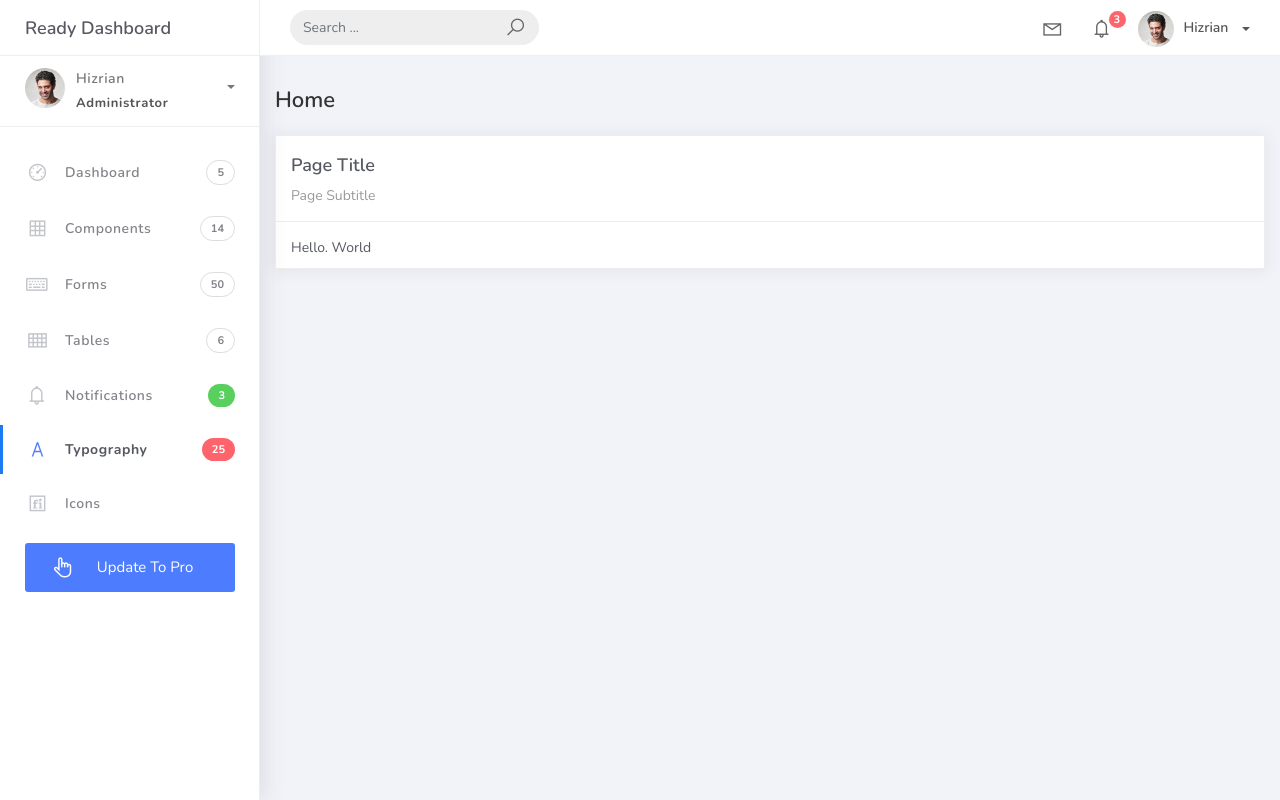
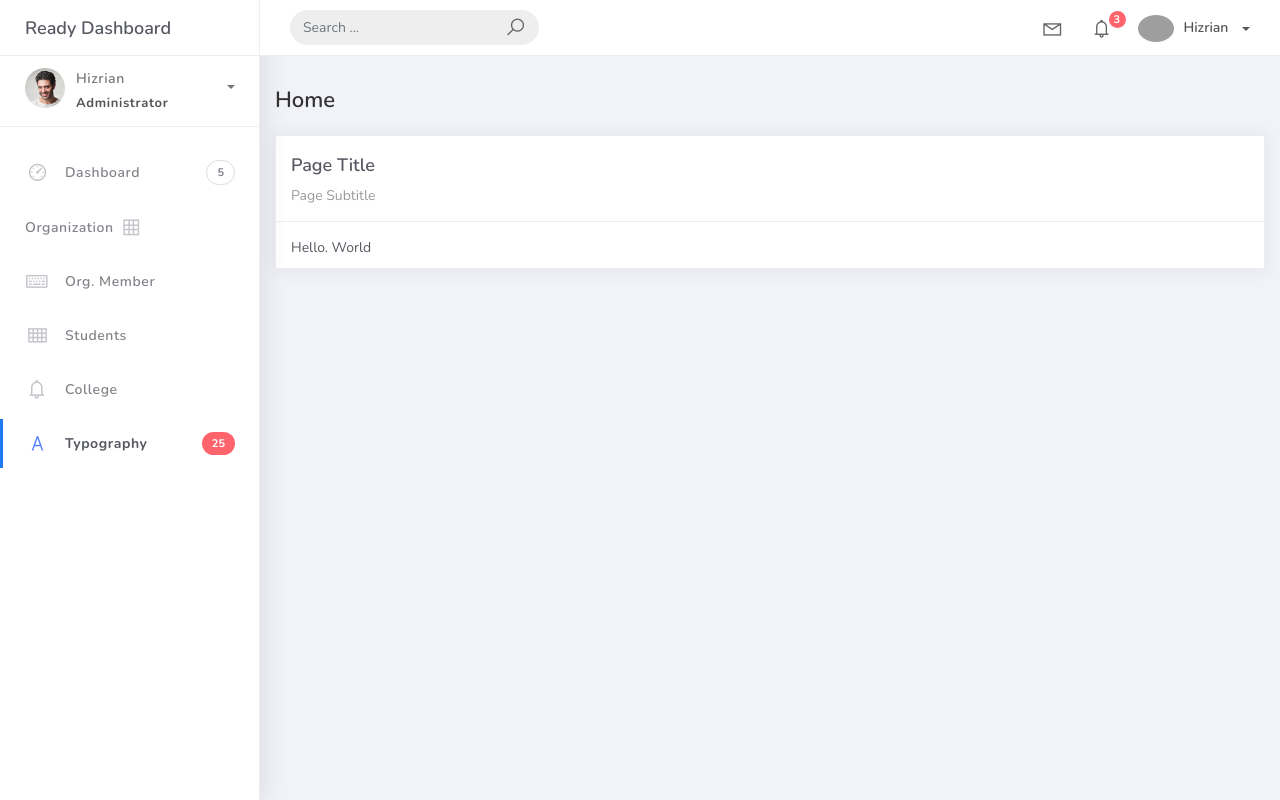
Before and after one commit to JuliusMarckArnesto/PSUSphere, a Django app: page / in a window 1280 px wide. Run offline with Django 5.2, Linux system fonts and the light colour scheme; some libraries are stand-ins or nearby versions; grey boxes are pictures that could not be loaded.

Commit message:
modify base.html

```diff
--- a/projectsite/templates/base.html
+++ b/projectsite/templates/base.html
@@ -78,7 +78,7 @@
 										</a>
 										<a href="#">
 											<div class="notif-img">
-												<img src="static/img/profile2.jpg" alt="Img Profile">
+												<img src="{% static 'img/profile.jpg' %}" alt="Img Profile">
 											</div>
 											<div class="notif-content">
 												<span class="block">
@@ -104,11 +104,11 @@
 							</ul>
 						</li>
 						<li class="nav-item dropdown">
-							<a class="dropdown-toggle profile-pic" data-toggle="dropdown" href="#" aria-expanded="false"> <img src="static/img/profile.jpg" alt="user-img" width="36" class="img-circle"><span >Hizrian</span></span> </a>
+							<a class="dropdown-toggle profile-pic" data-toggle="dropdown" href="#" aria-expanded="false"> <img src="{ static 'img/profile.jpg'}" alt="user-img" width="36" class="img-circle"><span >Hizrian</span></span> </a>
 							<ul class="dropdown-menu dropdown-user">
 								<li>
 									<div class="user-box">
-										<div class="u-img"><img src="static/img/profile.jpg" alt="user"></div>
+										<div class="u-img"><img src="{% static 'img/profile.jpg' %}" alt="user"></div>
 										<div class="u-text">
 											<h4>Hizrian</h4>
 											<p class="text-muted">hello@themekita.com</p><a href="profile.html" class="btn btn-rounded btn-danger btn-sm">View Profile</a></div>
@@ -133,7 +133,7 @@
 				<div class="scrollbar-inner sidebar-wrapper">
 					<div class="user">
 						<div class="photo">
-							<img src="static/img/profile.jpg">
+							<img src="{% static 'img/profile.jpg' %}">
 						</div>
 						<div class="info">
 							<a class="" data-toggle="collapse" href="#collapseExample" aria-expanded="true">
@@ -176,30 +176,26 @@
 						</li>
 						<li class="nav-item">
 							<a href="components.html">
+								<p>Organization</p>
 								<i class="la la-table"></i>
-								<p>Components</p>
-								<span class="badge badge-count">14</span>
 							</a>
 						</li>
 						<li class="nav-item">
 							<a href="forms.html">
 								<i class="la la-keyboard-o"></i>
-								<p>Forms</p>
-								<span class="badge badge-count">50</span>
+								<p>Org. Member</p>
 							</a>
 						</li>
 						<li class="nav-item">
 							<a href="tables.html">
 								<i class="la la-th"></i>
-								<p>Tables</p>
-								<span class="badge badge-count">6</span>
+								<p>Students</p>
 							</a>
 						</li>
 						<li class="nav-item">
 							<a href="notifications.html">
 								<i class="la la-bell"></i>
-								<p>Notifications</p>
-								<span class="badge badge-success">3</span>
+								<p>College</p>
 							</a>
 						</li>
 						<li class="nav-item active">
@@ -208,18 +204,6 @@
 								<p>Typography</p>
 								<span class="badge badge-danger">25</span>
 							</a>
-						</li>
-						<li class="nav-item">
-							<a href="icons.html">
-								<i class="la la-fonticons"></i>
-								<p>Icons</p>
-							</a>
-						</li>
-						<li class="nav-item update-pro">
-							<button  data-toggle="modal" data-target="#modalUpdate">
-								<i class="la la-hand-pointer-o"></i>
-								<p>Update To Pro</p>
-							</button>
 						</li>
 					</ul>
 				</div>
```
